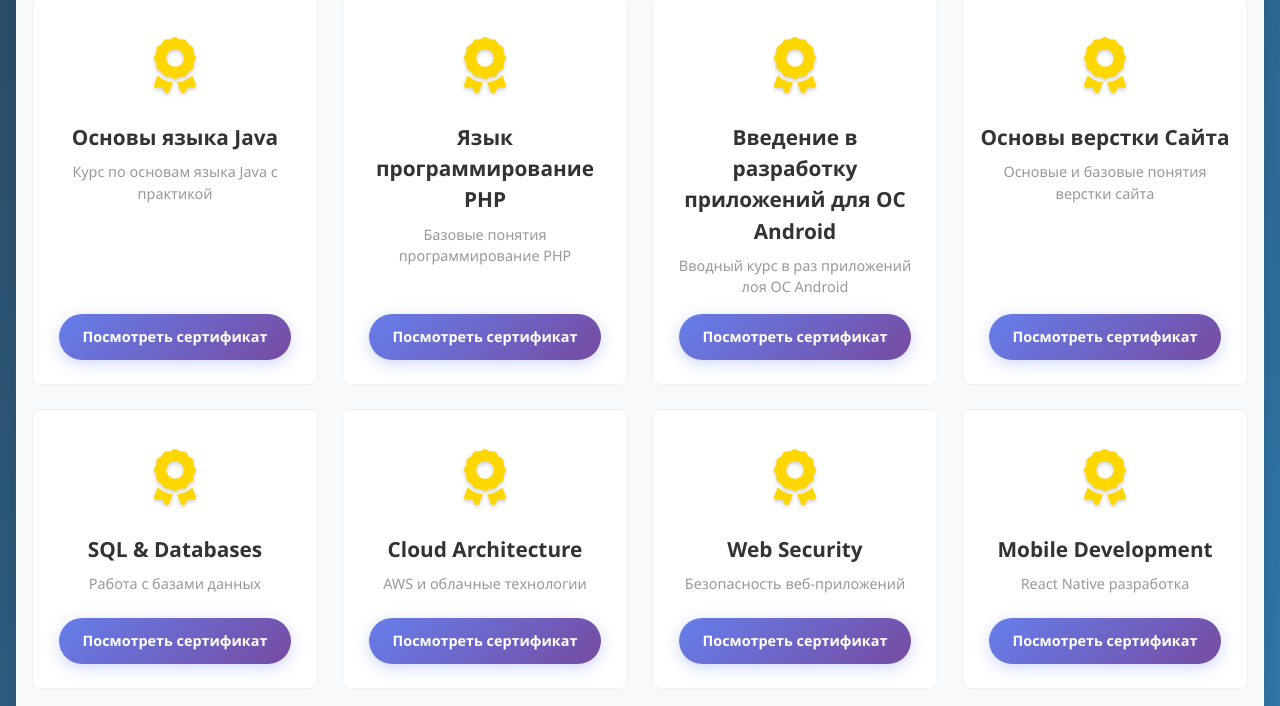
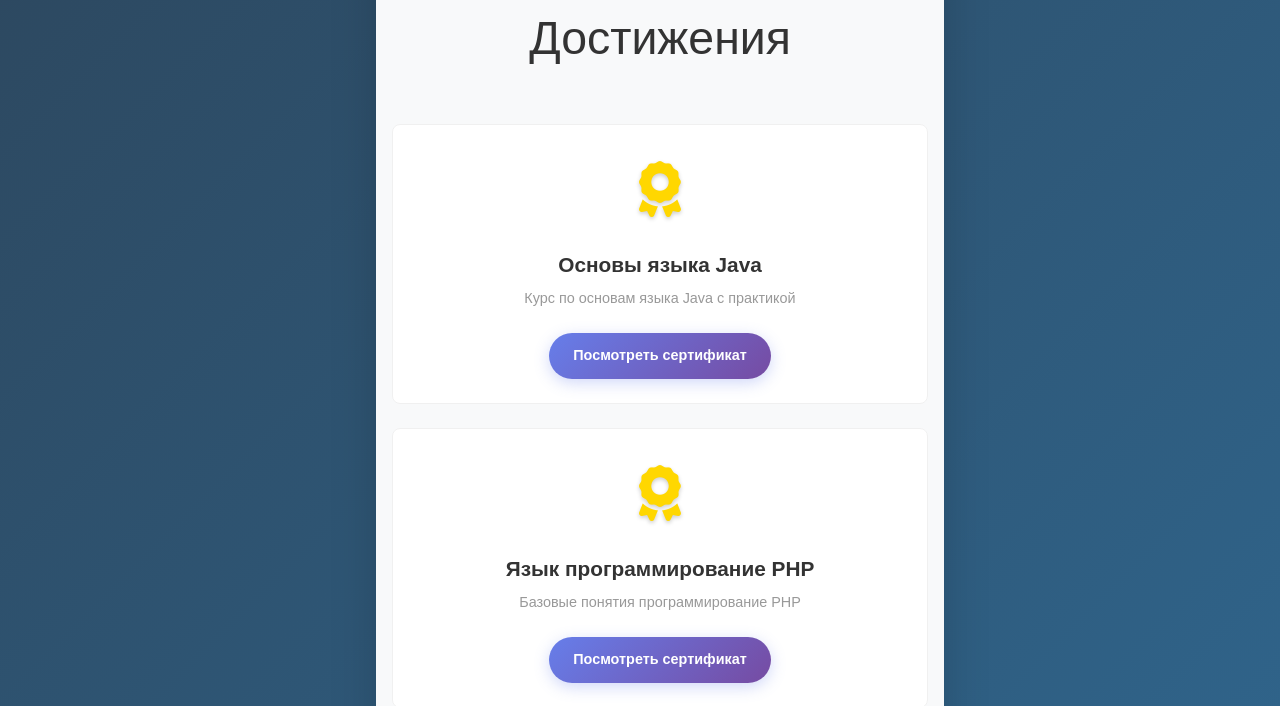
Before and after one commit to rsln28/my-portfolio, a plain HTML site: page index.html in a window 1280 px wide. Shown: the part 853-1559 px from the top of the page. Drawn offline with nearby package versions, Linux system fonts and the light colour scheme; files that its build step writes are made by us from their sources; no server answers; files whose address does not match are found by name.

Commit message:
Update index.html

```diff
--- a/index.html
+++ b/index.html
@@ -9,7 +9,16 @@
     <!-- Подключаем Font Awesome для иконок -->
     <link rel="stylesheet" href="https://cdnjs.cloudflare.com/ajax/libs/font-awesome/6.0.0/css/all.min.css">
     <!-- Подключаем наши кастомные стили -->
-    <link rel="stylesheet" href="/port-1/port-4/css/style.css">
+
+    <link rel="stylesheet" href="css/style.css">
+    <link rel="stylesheet" href="css/variables.css">
+    <link rel="stylesheet" href="css/animations.css">
+    <link rel="stylesheet" href="css/responsive.css">
+    <link rel="stylesheet" href="css/profile.css">
+    <link rel="stylesheet" href="css/certificates.css">
+    <link rel="stylesheet" href="css/footer.css">
+    <link rel="stylesheet" href="css/weather-panel.css">
+    <link rel="stylesheet" href="css/news-panel.css">
 </head>
 <body>
      <!-- Панель погоды - фиксированная справа -->
```
